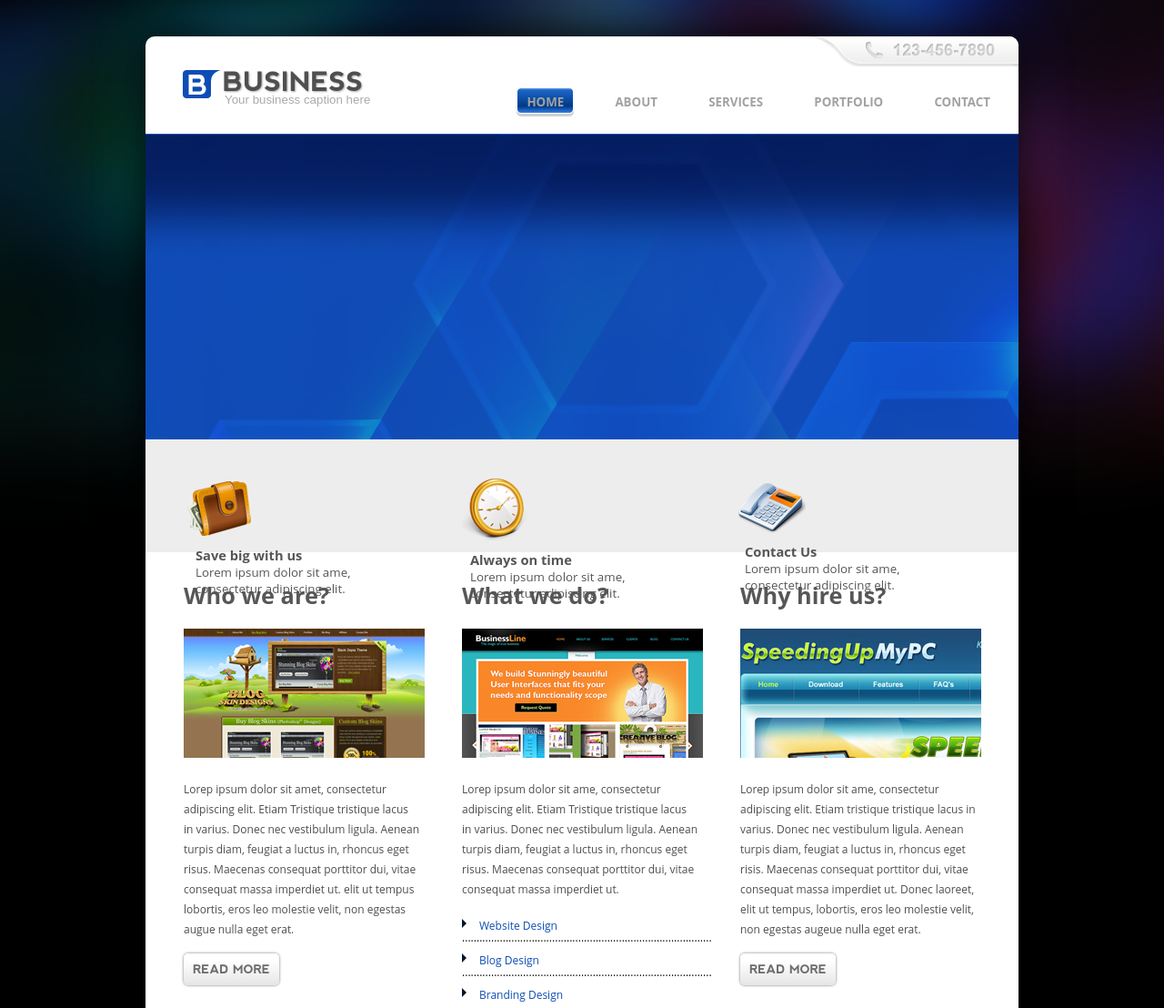
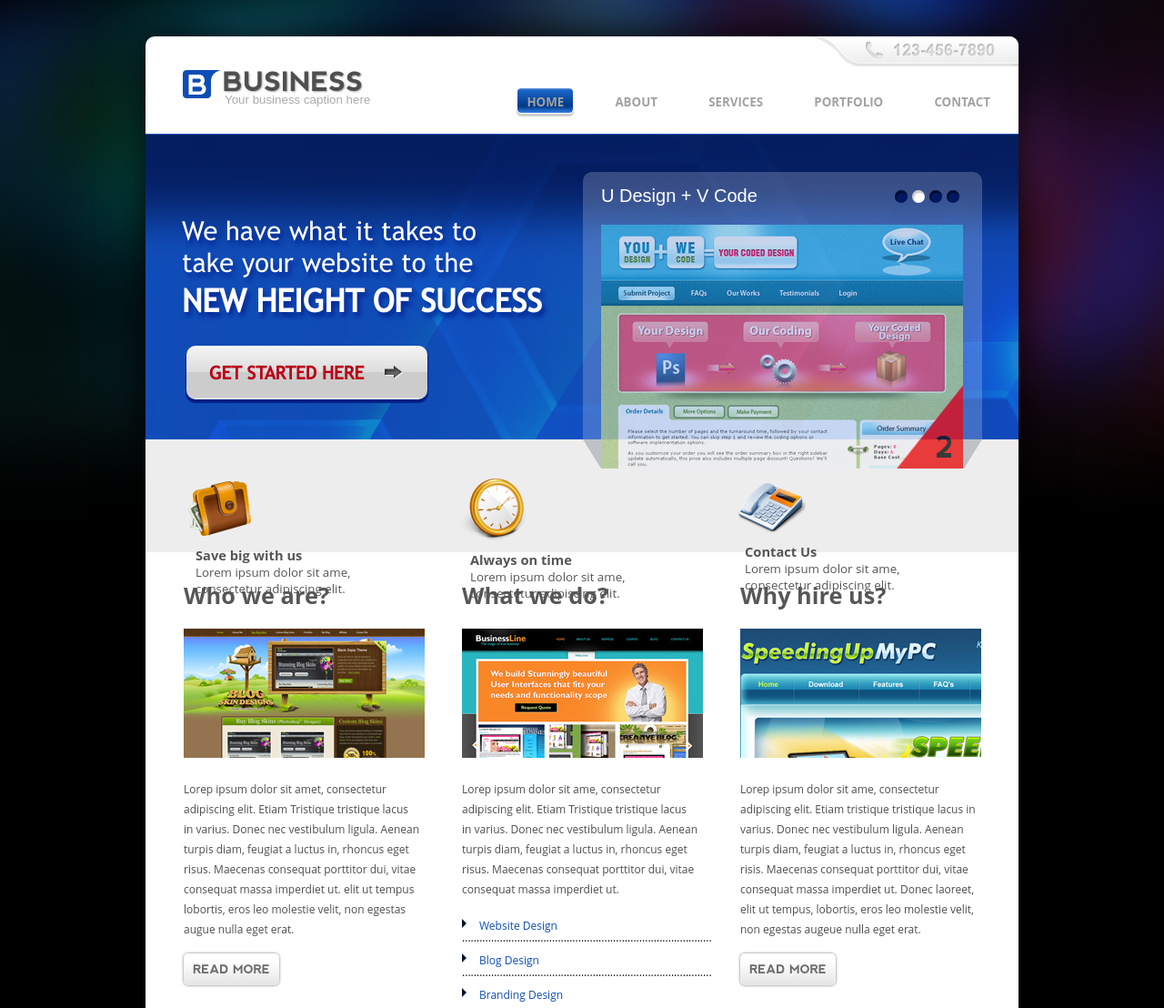
Before and after one commit to PatzMatias/3rdexercise, a plain HTML site: page index.html in a window 1280 px wide. Shown: the top 1108 px of the page at 91% size. Drawn offline with Linux system fonts and the light colour scheme.

Commit message:
added slider in home page

```diff
--- a/index.html
+++ b/index.html
@@ -24,7 +24,32 @@
 		</div>
 
 		<div class="slice1">
+			<div class="slogan_container">
+				<p class="lowcase">We have what it takes to<br/>take your website to the<br/> <b>NEW HEIGHT OF SUCCESS</b></p>
+			<div class="start">GET STARTED HERE <img src="resources/start_arrow.png" /></div>
+			</div>
 
+			<div class="slide_container">
+				<div class="design_header">
+					<p class="design_title">U Design + V Code</p>
+					<div class="container">
+					    <div class="circle active"></div>
+					    <div class="circle"></div>
+					    <div class="circle"></div>
+					    <div class="circle"></div>
+					</div>
+					<div class="slider">
+						<div class="slides">
+				        <img src="resources/slideimage1.png" alt="slideimage1.png" />
+				        <img src="resources/slideimage2.png" alt="slideimage2.png" />
+				        <img src="resources/slideimage3.png" alt="slideimage3.png" />
+				        <img src="resources/slideimage4.png" alt="slideimage4.png" />
+				   		 </div>
+					</div>
+					<div class="bottom_slider">
+					</div>
+				</div>
+			</div>
 		</div>
 
 
@@ -170,5 +195,7 @@
 			</div>
 		</div>
 	</div>
+<script src="jquery-2.1.1.min.js"></script>
+<script src="slider.js"></script>
 </body>
 </html>
--- /dev/null
+++ b/slider.js
@@ -0,0 +1,29 @@
+$(document).ready(function(){
+
+    startIndicators();
+
+    $('.slides img:not(:first)').fadeOut();
+
+        function startIndicators(){
+        loop=setInterval(function(){
+            $('.slides img:first').fadeOut("slow",
+                function(){
+                    $('.slides').append($(this));
+                    $('.slides img:first').fadeIn("slow");
+                }
+            );
+            $('.container > div:last').delay(500).prependTo($('.container'));
+
+        },4000);
+    }
+
+    $('.slide_container').hover(
+        function(){
+            clearInterval(loop);
+        },
+        function(){
+            startIndicators();
+        }
+    );
+
+});
--- a/style.css
+++ b/style.css
@@ -1,7 +1,14 @@
 body{
 	background: url('resources/bg.png') no-repeat top center;
 	background-color: #000;
+	font-family: 'Arial',sans-serif;
 }
+
+@font-face{
+font-family: TMS;
+src: url(Trebuchet_MS.ttf);
+}
+
 
 @font-face{
 font-family: Nevis;
@@ -126,6 +133,7 @@ src: url(nevis.ttf);
 	height: 336px;
 	background: url('resources/bg2.png');
 	position: relative;
+	z-index: 7;
 }
 
 .slice2{
@@ -848,3 +856,127 @@ src: url(nevis.ttf);
 	text-align: center;
 	box-shadow: 0px 0px 3px 0px #6d6d6d;
 }
+
+.slogan_container{
+	float: left;
+	margin-top: 60px;
+	margin-left: 40px;
+	font-family: TMS, sans-serif;
+}
+
+.slogan_container .lowcase{
+	text-shadow: 3px 5px 5px #062794;
+	color: #fff;
+	width: 400px;
+	font-size: 29px;
+	line-height: 35px;
+}
+
+.slogan_container .lowcase b{
+	line-height: 50px;
+	font-size: 35px;
+}
+
+.start{
+	margin-left: 5px;
+	margin-top: -5px;
+	width: 240px;
+	padding-left: 25px;
+	padding-top: 18px;
+	padding-bottom: 18px;
+	font-weight: bold;
+	font-size: 20px;
+	border-radius: 10px;
+	color: #b90016;
+	box-shadow: 0px 3px 1px 1px #041e83;
+	background: -webkit-gradient(linear, 0 0, 0 100%, from(rgba(245,245,245,1)), color-stop(0.49, rgba(220,220,220,1)), color-stop(0.5, rgba(204,204,204,1)), color-stop(0.96, rgba(204,204,204,1)), to(rgba(245,245,245,1)));
+	background: -webkit-linear-gradient(rgba(245,245,245,1) 0%, rgba(220,220,220,1) 49%, rgba(204,204,204,1) 50%, rgba(204,204,204,1) 96%, rgba(245,245,245,1) 100%);
+	background: -moz-linear-gradient(rgba(245,245,245,1) 0%, rgba(220,220,220,1) 49%, rgba(204,204,204,1) 50%, rgba(204,204,204,1) 96%, rgba(245,245,245,1) 100%);
+	background: -o-linear-gradient(rgba(245,245,245,1) 0%, rgba(220,220,220,1) 49%, rgba(204,204,204,1) 50%, rgba(204,204,204,1) 96%, rgba(245,245,245,1) 100%);
+	background: linear-gradient(rgba(245,245,245,1) 0%, rgba(220,220,220,1) 49%, rgba(204,204,204,1) 50%, rgba(204,204,204,1) 96%, rgba(245,245,245,1) 100%); /* Chrome10+,Safari5.1+ */
+}
+
+.start img{
+	margin-left: 15px;
+}
+
+.slide_container{
+	width: 439px;
+	height: 294px;
+	background-color: rgba(255,255,255, 0.2);
+	float: right;
+	border-top-right-radius: 10px;
+	border-top-left-radius: 10px;
+	margin-top: 42px;
+	margin-right: 40px;
+}
+
+.slide_container .design_header .design_title{
+	font-family: 'Arial', sans-serif;
+	font-size: 20px;
+	color: #fff;
+	margin-left: 20px;
+	margin-top: 15px;
+}
+
+.container{
+    float: right;
+    margin-right: 20px;
+    margin-top: -38px;
+}
+
+.circle.active {
+	width: 14px;
+	height: 14px;
+	background: #fff;
+	-moz-border-radius: 7px;
+	-webkit-border-radius: 7px;
+	border-radius: 7px;
+    box-shadow: inset 1px 2px 0px 1px rgba(0,0,0,.2);
+}
+
+.circle{
+    float: left;
+    margin-right: 5px;
+	width: 14px;
+	height: 14px;
+	background: #021763;
+	-moz-border-radius: 7px;
+	-webkit-border-radius: 7px;
+	border-radius: 7px;
+    box-shadow: inset 1px 2px 0px 1px rgba(0,0,0,.5);
+}
+.slider{
+	width: 418px;
+	overflow: hidden;
+	position: relative;
+	z-index: 2;
+}
+
+
+.slides{
+	list-style-type: none;
+	margin-left: 20px;
+	position: relative;
+	z-index: 4;
+	width: 400%;
+	height: 268;
+	overflow: hidden;
+}
+
+.slides img{
+	float: left;
+	position: relative;
+	z-index: 4;
+}
+
+.bottom_slider {
+	border-top: 32px solid #bec2c7;
+	border-left: 20px solid transparent;
+	border-right: 20px solid transparent;
+	height: 0;
+    /*opacity: 0.2;*/
+    position:relative;
+    z-index: 0;
+    margin-top: -32px;
+}
```
Also changed, not shown: Trebuchet_MS.ttf (added), jquery-2.1.1.min.js (added), resources/slideimage1.png (added), resources/slideimage2.png (added), resources/slideimage3.png (added), resources/slideimage4.png (added), resources/start_arrow.png (added).
